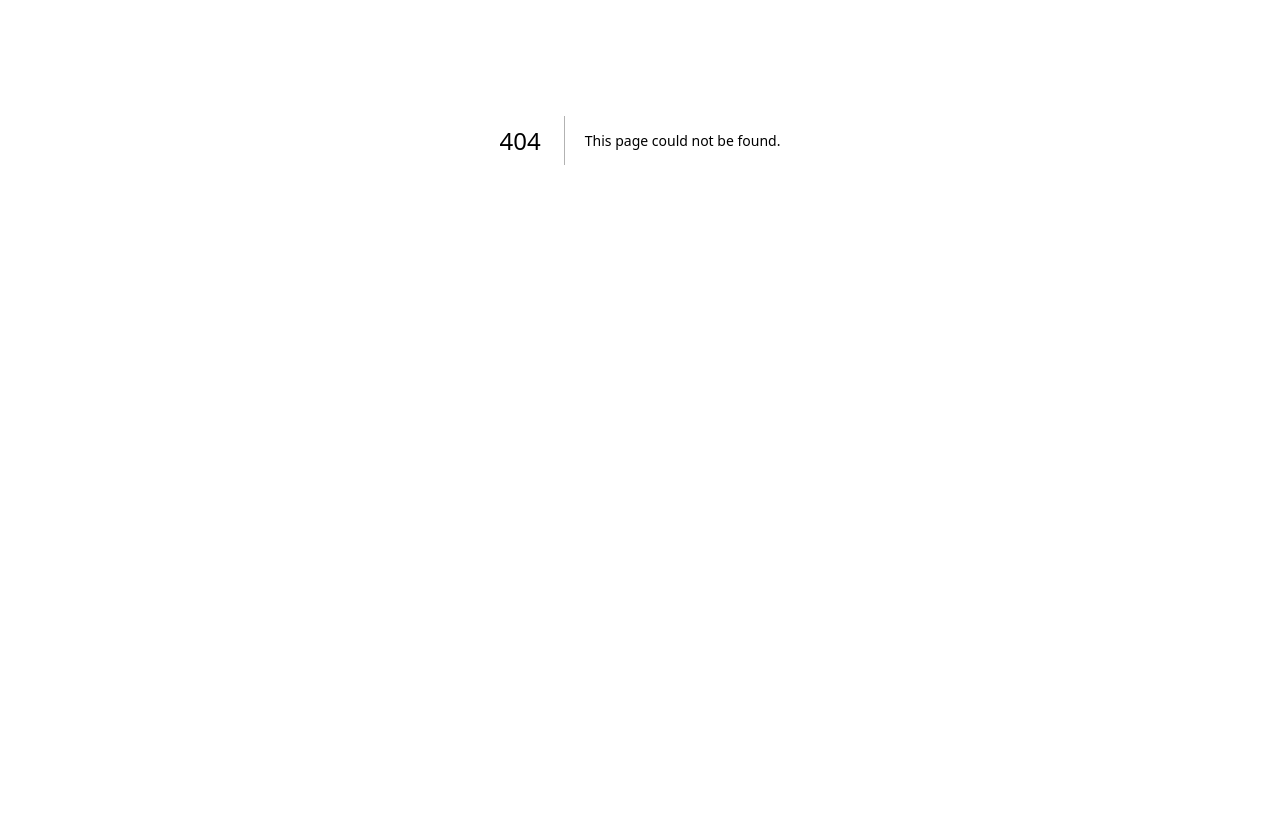
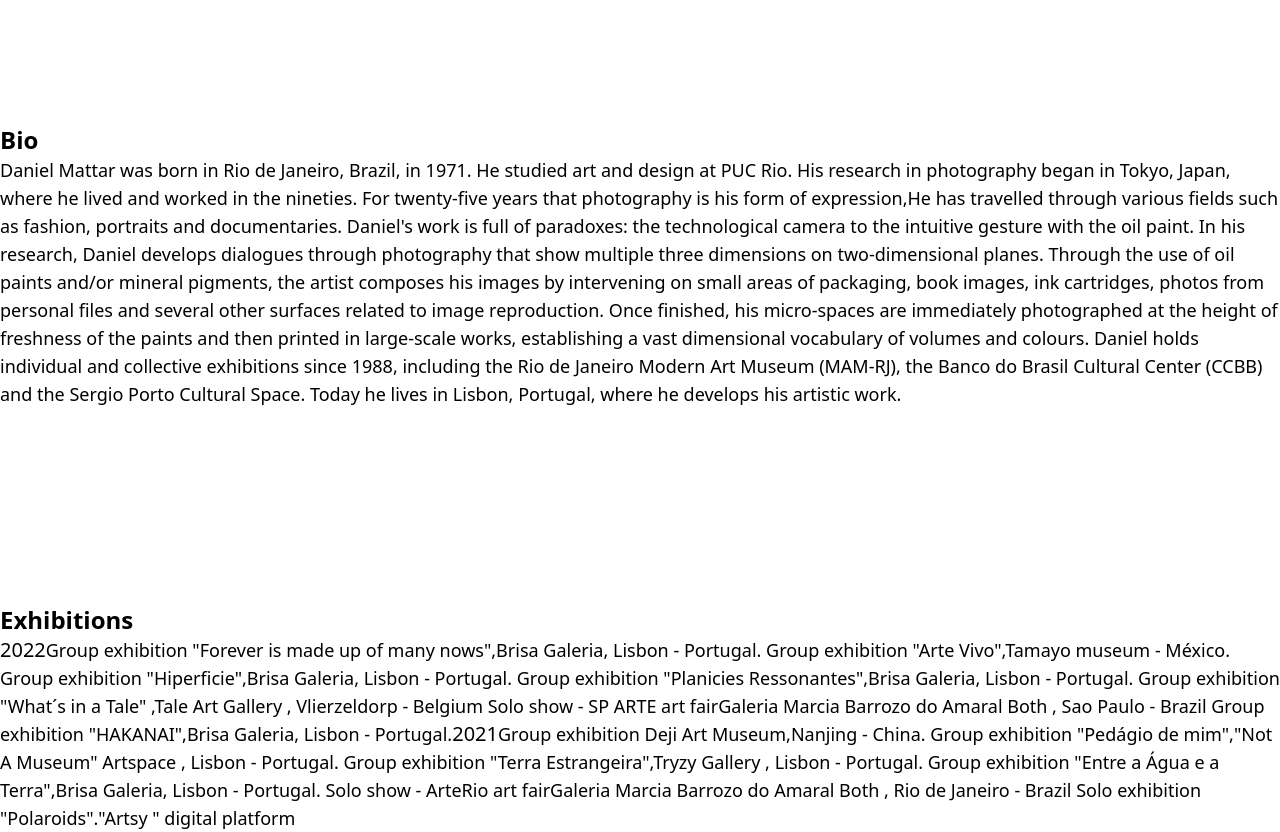
Before and after one commit to yafet-123/personal_website, a Next.js app: page /bio in a window 1280 px wide. Before the commit this address had no page. Shown: the part 260-1092 px from the top of the page. Before the commit the page ends 800 px from the top, so only its background shows below. Built offline with nearby package versions, Linux system fonts and the light colour scheme.

Commit message:
adding the bio page

```diff
--- /dev/null
+++ b/app/bio/loading.tsx
@@ -0,0 +1,17 @@
+import Image from "next/image";
+
+const Loading = () => {
+  return (
+    <div className='w-full flex items-center justify-center mt-96'>
+      <Image
+        src='/loader.svg'
+        width={100}
+        height={100}
+        alt='loader'
+        className='object-contain'
+      />
+    </div>
+  );
+};
+
+export default Loading;
--- /dev/null
+++ b/app/bio/page.tsx
@@ -0,0 +1,61 @@
+import { Suspense } from 'react';
+import Image from 'next/image'
+import HeroImageOne from '@/public/image1.png';
+
+export default async function Bio() {
+
+  return (
+    <main className="flex flex-col items-center mt-96">
+      <div className="flex flex-col flex-col-reverse lg:flex-row justify-between">
+        <div className="flex flex-col">
+          <h1 className="font-bold text-2xl">Bio</h1>
+          <p className="text-lg ">
+            Daniel Mattar was born in Rio de Janeiro, Brazil, in 1971. He studied art and design at PUC Rio.
+            His research in photography began in Tokyo, Japan, where he lived and worked in the nineties.
+            For twenty-five years that photography is his form of expression,He has travelled through various fields such as fashion,
+            portraits and documentaries.
+            Daniel's work is full of paradoxes: the technological camera to the intuitive gesture with the oil paint.
+            In his research, Daniel develops dialogues through photography that show multiple three dimensions on two-dimensional planes.
+            Through the use of oil paints and/or mineral pigments, the artist composes his images by intervening on small areas of packaging,
+            book images, ink cartridges, photos from personal files and several other surfaces related to image reproduction. Once finished,
+            his micro-spaces are immediately photographed at the height of freshness of the paints and then printed in large-scale works,
+            establishing a vast dimensional vocabulary of volumes and colours.
+            Daniel holds individual and collective exhibitions since 1988, including the Rio de Janeiro Modern Art Museum (MAM-RJ),
+            the Banco do Brasil Cultural Center (CCBB) and the Sergio Porto Cultural Space.
+            Today he lives in Lisbon, Portugal, where he develops his artistic work.
+          </p>
+        </div>
+
+        <div className="relative h-[30rem]">
+          <Image
+            src={HeroImageOne}
+            alt="Slide"
+            className="object-cover object-center h-full w-full"
+            layout="fill"
+          />
+        </div>
+      </div>
+      <div className="flex flex-col">
+        <h1 className="font-bold text-2xl">Exhibitions</h1>
+        <p className="text-lg ">
+          <span className="text-xl">2022</span>
+          Group exhibition "Forever is made up of many nows",Brisa Galeria, Lisbon - Portugal.
+          Group exhibition "Arte Vivo",Tamayo museum - México.
+          Group exhibition "Hiperficie",Brisa Galeria, Lisbon - Portugal.
+          Group exhibition "Planicies Ressonantes",Brisa Galeria, Lisbon - Portugal.
+          Group exhibition "What´s in a Tale" ,Tale Art Gallery , Vlierzeldorp - Belgium
+          Solo show  - SP ARTE  art fairGaleria Marcia Barrozo do Amaral Both , Sao Paulo - Brazil
+          Group exhibition "HAKANAI",Brisa Galeria, Lisbon - Portugal.
+
+          <span className="text-xl">2021</span>
+          Group exhibition Deji Art Museum,Nanjing  - China.
+          Group exhibition "Pedágio de mim","Not A Museum" Artspace , Lisbon - Portugal.
+          Group exhibition "Terra Estrangeira",Tryzy Gallery , Lisbon - Portugal.
+          Group exhibition "Entre a Água e a Terra",Brisa Galeria, Lisbon - Portugal.
+          Solo show  - ArteRio  art fairGaleria Marcia Barrozo do Amaral Both , Rio de Janeiro - Brazil
+          Solo exhibition "Polaroids"."Artsy " digital platform
+        </p>
+      </div>
+    </main>
+  )
+}
--- a/components/Navbar.tsx
+++ b/components/Navbar.tsx
@@ -15,6 +15,7 @@ const Navbar = () => {
     { path: "/", name: "Home" },
     { path: "/about", name: "About Us" },
     { path: "/SelectedWorks", name: "Selected Works" },
+    { path: "/bio", name: "Bio" },
   ];
 
   function useScrollDirection() {
@@ -50,10 +51,19 @@ const Navbar = () => {
   }, []);
 
   console.log(pathname)
+  const getClassName = () => {
+    if (pathname !== "/") {
+      return "bg-black bg-opacity-95";
+    } else if (scrollDirection === "down") {
+      return "bg-[#e6e6e6] bg-opacity-80";
+    } else {
+      return "bg-transparent";
+    }
+  };
+  const className = `${getClassName()} w-full md:h-24 h-10 transition-all duration-300 top-0 fixed z-50`;
   return (
     <nav
-      className={ `${ scrollDirection === "down" ? "bg-[#e6e6e6] bg-opacity-80" : "bg-transparent"
-      }  w-full md:h-24 h-10 transition-all duration-300 top-0 fixed z-50 `}
+      className={className}
     >
       <div className="md:justify-between justify-around md:px-2 px-4 md:mx-8 items-center md:flex md:pt-4">
         <div className="flex items-center justify-between py-3 md:py-0">
```
